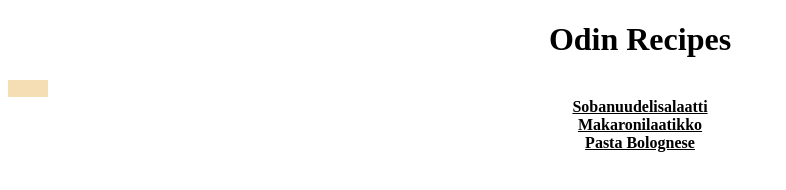
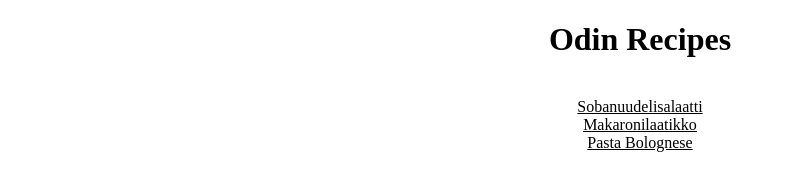
Before and after one commit to chronotriggered/odin-recipes, a plain HTML site: page index.html in a window 1280 px wide. Shown: the whole page, without its empty margins (0-786 px from the left). Drawn offline with Linux system fonts and the light colour scheme.

Commit message:
some small changes to headers and lists

```diff
--- a/index.html
+++ b/index.html
@@ -8,12 +8,10 @@
 
   <body>
     <h1 class="h1">Odin Recipes</h1>
-    <div>
-      <ul class="recipes">
+      <ul>
         <li ><a href="recipes/sobanuudelisalaatti.html">Sobanuudelisalaatti</a></li>
         <li ><a href="recipes/makaronilaatikko.html">Makaronilaatikko</a></li>
         <li ><a href="recipes/bolognese.html">Pasta Bolognese</a></li>
       </ul>
-    </div>
   </body>
 </html>
```
